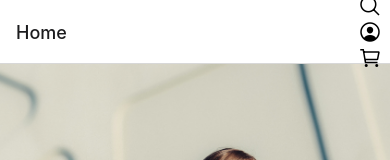
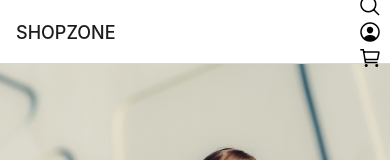
Before and after one commit to akshkin/shopzone-react-native, a React Native app: screen /Home in a window 390 px wide. Shown: the top 160 px of the page. Built offline with nearby package versions, Linux system fonts and the light colour scheme.

Commit message:
Change Home screen title

```diff
--- a/App.tsx
+++ b/App.tsx
@@ -88,7 +88,11 @@ function Root() {
             ),
           })}
         >
-          <Stack.Screen name="Home" component={Home} />
+          <Stack.Screen
+            name="Home"
+            component={Home}
+            options={{ title: "SHOPZONE" }}
+          />
           <Stack.Screen name="Category" component={Category} />
           <Stack.Screen name="ProductDetail" component={ProductDetail} />
           <Stack.Screen name="Favorites" component={Favorites} />
```
